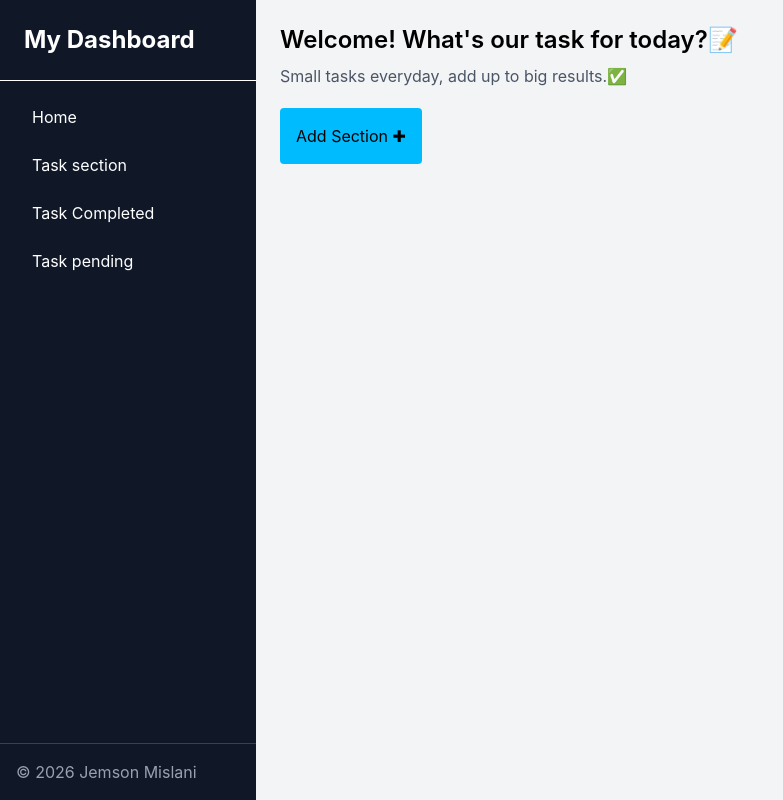
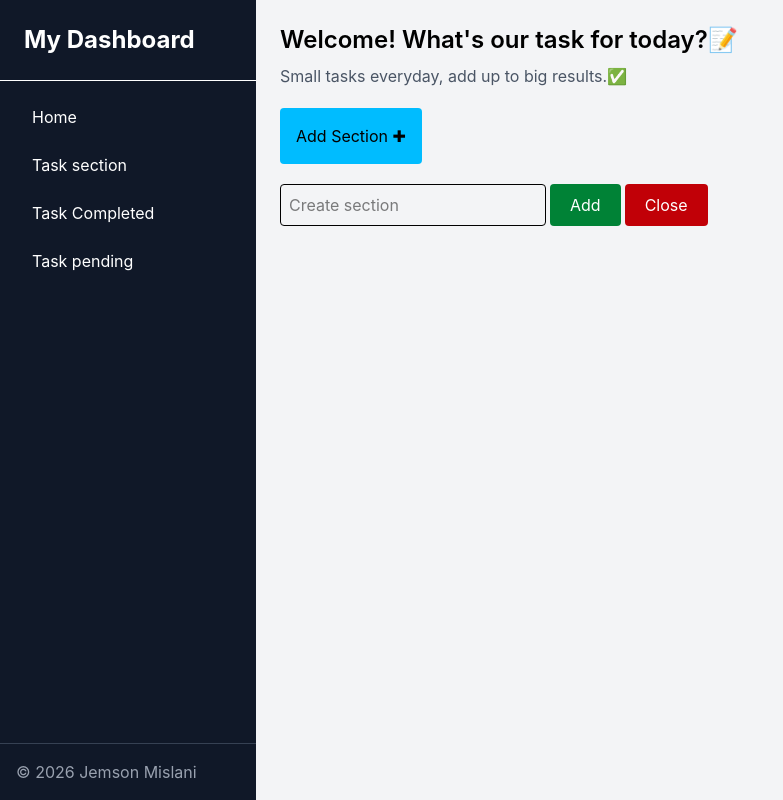
Before and after one commit to JemsonMislani/jwt-oauth, a React (Vite) app in the folder frontend/: page /success in a window 1280 px wide. Both pictures are taken after a click on the button "Add Section ✚". Shown: the whole page, without its empty margins (0-783 px from the left). Built offline with nearby package versions, Linux system fonts and the light colour scheme.

Commit message:
just create an input and buttons for adding a task section.

```diff
--- a/frontend/src/Dashboard.jsx
+++ b/frontend/src/Dashboard.jsx
@@ -1,5 +1,20 @@
+import { useState } from "react"
 
 export default function Dashboard() {
+  const [showinp, setShowInp] = useState(false)
+  const [sec, setSec] = useState('')
+  const [section, setSection] = useState([])
+
+  const handleAddBtn = (e) => {
+    e.preventDefault()
+    if(!sec){
+      alert('Fill out field')
+      return
+    }
+    setSection([...section, {type: sec, task: []}])
+    setSec('')
+    setShowInp(false)
+  }
 
   return (
     <>
@@ -19,7 +34,35 @@ export default function Dashboard() {
         <main className="flex-1 p-6">
           <h1 className="text-2xl font-semibold">Welcome! What's our task for today?📝</h1>
           <p className="mt-2 text-gray-600">Small tasks everyday, add up to big results.✅️</p>
-          <button className="px-4 py-4 rounded m-5 ml-0 cursor-pointer bg-sky-400 hover:bg-sky-500 active:bg-sky-400">Add Section ✚</button>
+          <button
+            className="px-4 py-4 rounded m-5 ml-0 cursor-pointer bg-sky-400 hover:bg-sky-500 active:bg-sky-400"
+            onClick={() => setShowInp(!showinp)}>Add Section ✚</button>
+        {
+            showinp && (
+            <div className="flex gap-1">
+            <input
+              className="border border-1 px-2 py-2 rounded"
+              type="text"
+              placeholder="Create section"
+              value={sec}
+              onChange={(e) => setSec(e.target.value)}
+              />
+            <button
+              className="px-5 py-2 rounded cursor-pointer bg-green-700 text-white"
+              onClick={handleAddBtn}>Add</button>
+            <button
+              className="px-5 py-2 rounded cursor-pointer bg-red-700 text-white"
+              onClick={() => setShowInp(false)}>Close</button>
+          </div>
+          )
+        }
+        {
+          section.map((ind) => {
+            return <div key={ind}>
+              <p>{ind.type}</p>
+            </div>
+          })
+        }
         </main>
       </div>
     </>
```
